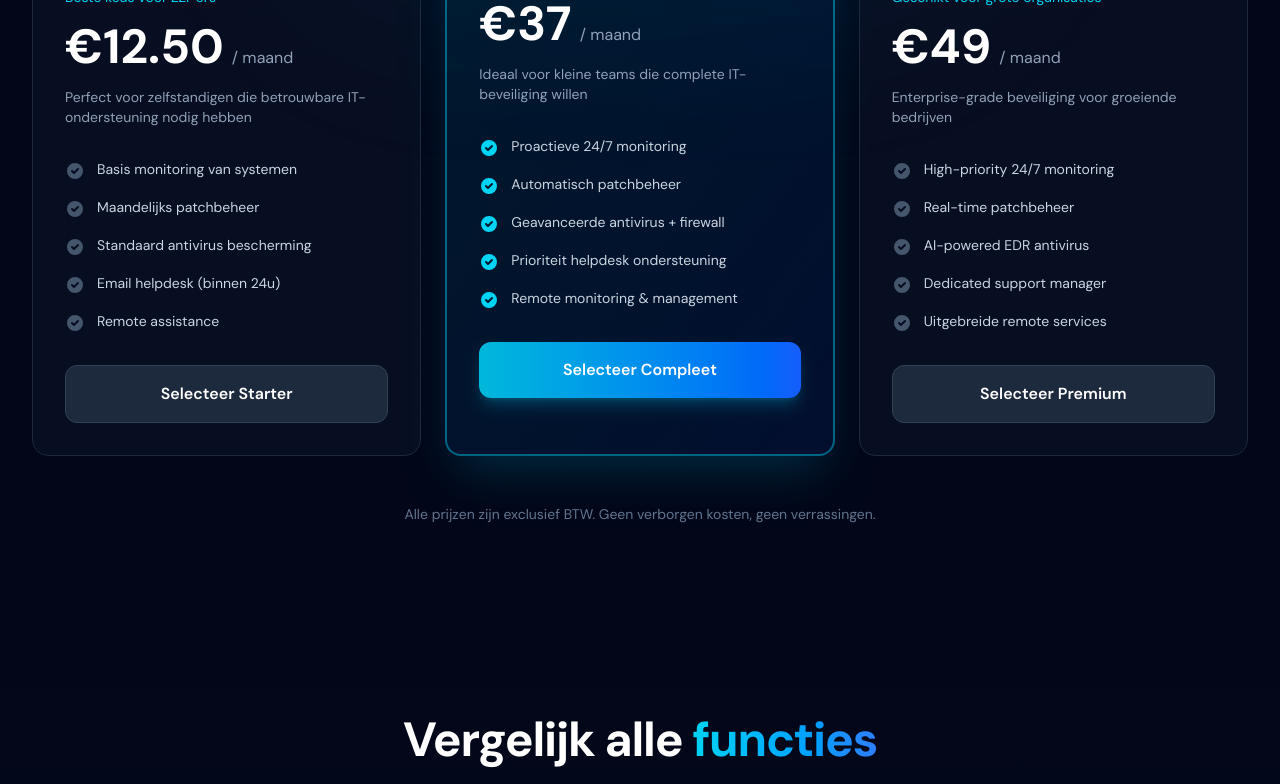
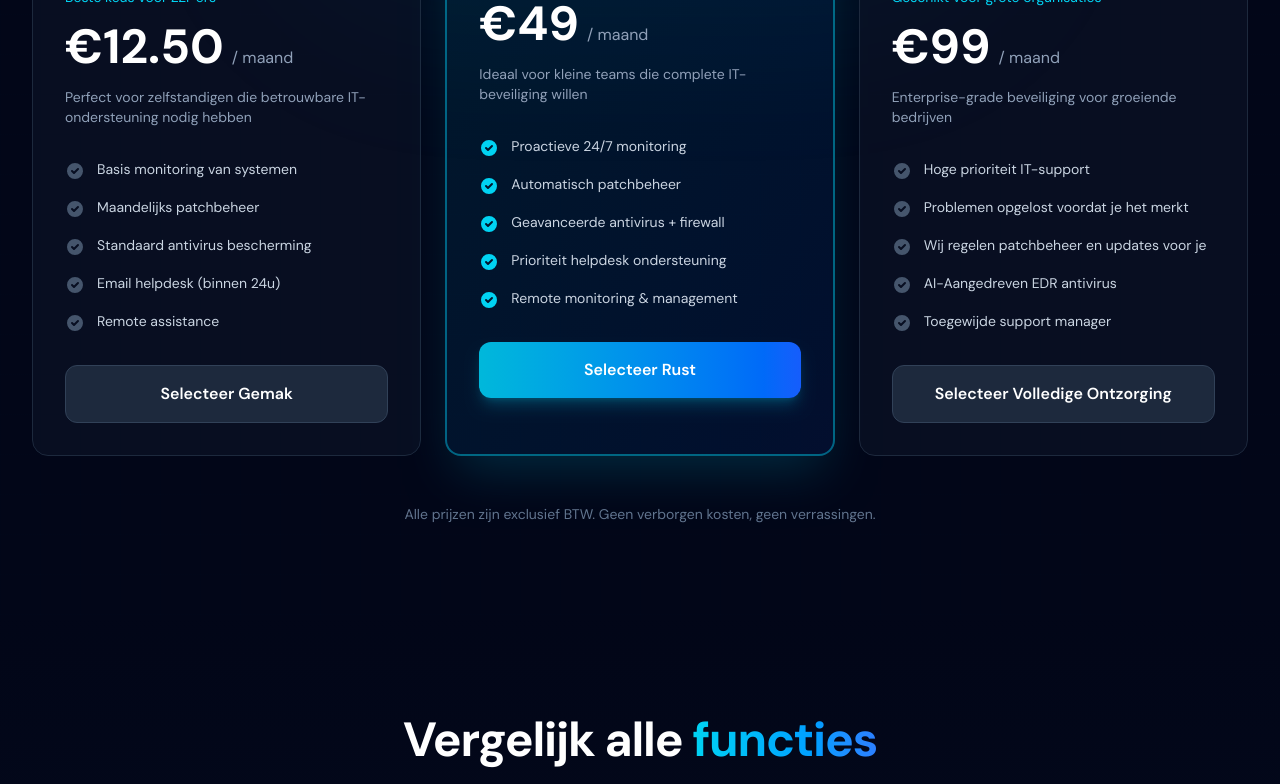
Before and after one commit to dice-pls7/yyit-demo, a Next.js app: page / in a window 1280 px wide. Shown: the part 4017-4801 px from the top of the page. Built offline with nearby package versions, Linux system fonts and the light colour scheme.

Commit message:
prijzen en nieuwe knop toegevoegd voor gemakt, rust, volledige ontzorging

```diff
--- a/components/Pricing.tsx
+++ b/components/Pricing.tsx
@@ -2,6 +2,7 @@ export default function Pricing() {
   const plans = [
     {
       name: 'Starter',
+      buttonname: 'Gemak',
       price: '12.50',
       badge: 'Beste keus voor ZZP\'ers',
       description: 'Perfect voor zelfstandigen die betrouwbare IT-ondersteuning nodig hebben',
@@ -16,7 +17,8 @@ export default function Pricing() {
     },
     {
       name: 'Compleet',
-      price: '37',
+      buttonname: 'Rust',
+      price: '49',
       badge: 'Meestgekozen',
       description: 'Ideaal voor kleine teams die complete IT-beveiliging willen',
       features: [
@@ -30,15 +32,16 @@ export default function Pricing() {
     },
     {
       name: 'Premium',
-      price: '49',
+      buttonname: 'Volledige Ontzorging',
+      price: '99',
       badge: 'Geschikt voor grote organisaties',
       description: 'Enterprise-grade beveiliging voor groeiende bedrijven',
       features: [
-        'High-priority 24/7 monitoring',
-        'Real-time patchbeheer',
-        'AI-powered EDR antivirus',
-        'Dedicated support manager',
-        'Uitgebreide remote services'
+        'Hoge prioriteit IT-support',
+        'Problemen opgelost voordat je het merkt',
+        'Wij regelen patchbeheer en updates voor je',
+        'AI-Aangedreven EDR antivirus',
+        'Toegewijde support manager'
       ],
       highlighted: false,
     },
@@ -130,7 +133,7 @@ export default function Pricing() {
                     : 'bg-slate-800 text-white hover:bg-slate-700 border border-slate-700'
                 }`}
               >
-                Selecteer {plan.name}
+                Selecteer {plan.buttonname}
               </button>
             </div>
           ))}
```
